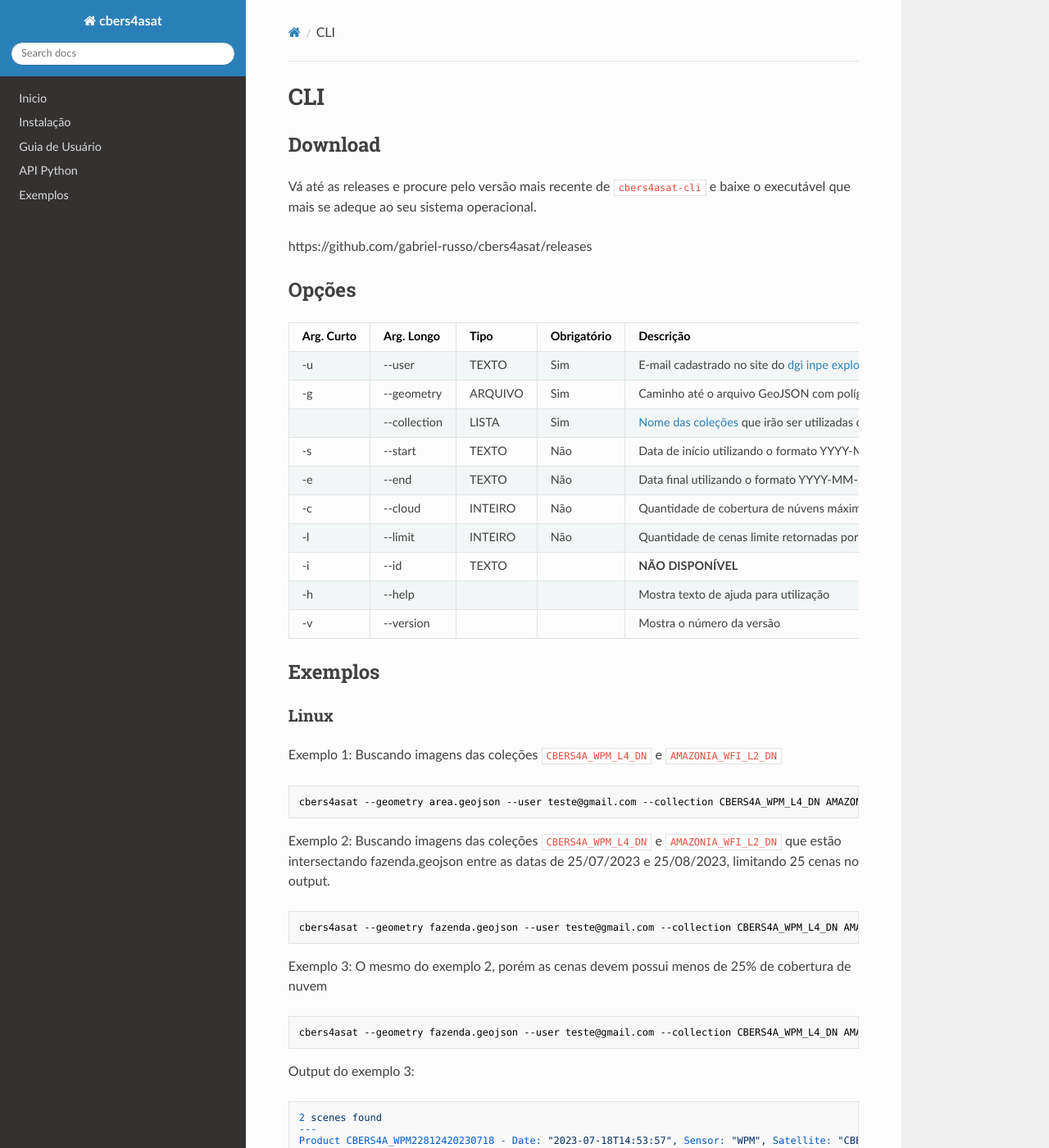
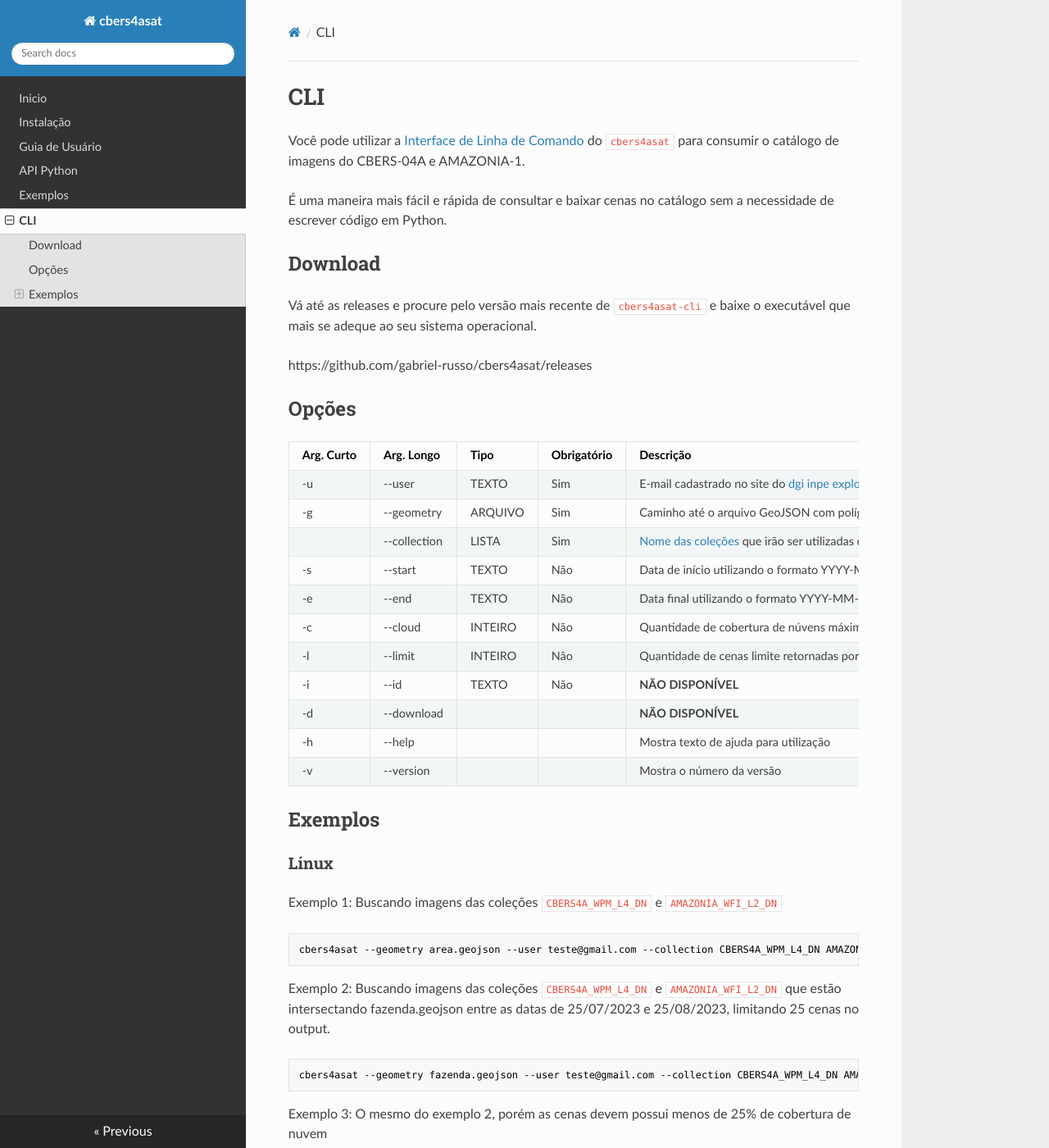
Before and after one commit to gabriel-russo/cbers4asat, an MkDocs documentation site: the page built from docs/cli.md, in a window 1280 px wide and 1400 px high. Shown: the whole window at 82% size. Built offline with MkDocs 1.6.1, drawn with Linux system fonts in a browser that asks for light colours; nearby versions of some CDN libraries; some of the changed text lies outside the part shown.

Commit message:
Docs - Documentação e índices para o CLI

````diff
--- a/docs/cli.md
+++ b/docs/cli.md
@@ -1,4 +1,10 @@
 # CLI
+
+Você pode utilizar a [Interface de Linha de Comando](https://www.alura.com.br/artigos/cli-interface-linha-comandos) do `cbers4asat` para
+consumir o catálogo de imagens do CBERS-04A e AMAZONIA-1.
+
+É uma maneira mais fácil e rápida de consultar e baixar cenas no catálogo sem a necessidade de escrever código em Python.
+
 
 ## Download
 
@@ -17,7 +23,8 @@ https://github.com/gabriel-russo/cbers4asat/releases
 | -e         | --end        | TEXTO   | Não         | Data final utilizando o formato YYYY-MM-DD (Padrão: HOJE)                                                                                        |
 | -c         | --cloud      | INTEIRO | Não         | Quantidade de cobertura de núvens máximo na imagem  (Padrão: 100)                                                                                |
 | -l         | --limit      | INTEIRO | Não         | Quantidade de cenas limite retornadas por busca  (Padrão: 25)                                                                                    |
-| -i         | --id         | TEXTO   |             | **NÃO DISPONÍVEL**                                                                                                                               |
+| -i         | --id         | TEXTO   | Não         | **NÃO DISPONÍVEL**                                                                                                                               |
+| -d         | --download   |         |             | **NÃO DISPONÍVEL**                                                                                                                               |
 | -h         | --help       |         |             | Mostra texto de ajuda para utilização                                                                                                            |
 | -v         | --version    |         |             | Mostra o número da versão                                                                                                                        |
 
@@ -67,3 +74,9 @@ Product AMAZONIA1_WFI03901720230728CB10 - Date: "2023-07-28T15:03:20", Sensor: "
 Product AMAZONIA1_WFI03801620230726CB10 - Date: "2023-07-26T14:41:40", Sensor: "WFI", Satellite: "AMAZONIA1"
 Product AMAZONIA1_WFI03801720230726CB10 - Date: "2023-07-26T14:43:20", Sensor: "WFI", Satellite: "AMAZONIA1"
 ```
+
+### MacOS
+
+Caso você seja usuário de MacOS e gostaria de utilizar a cli do `cbers4asat` no seu sistema operacional, você pode
+solicitar para que seja adicionado [abrindo uma issue](https://github.com/gabriel-russo/cbers4asat/issues) ou enviando um
+e-mail para [gabrielrusso@protonmail.com](mailto:gabrielrusso@protonmail.com)
--- a/mkdocs.yml
+++ b/mkdocs.yml
@@ -17,3 +17,4 @@ nav:
   - Guia de Usuário: quickstart.md
   - API Python: api_reference.md
   - Exemplos: examples.md
+  - CLI: cli.md
````
Also changed, not shown: docs/index.md (+1 -0 lines).
